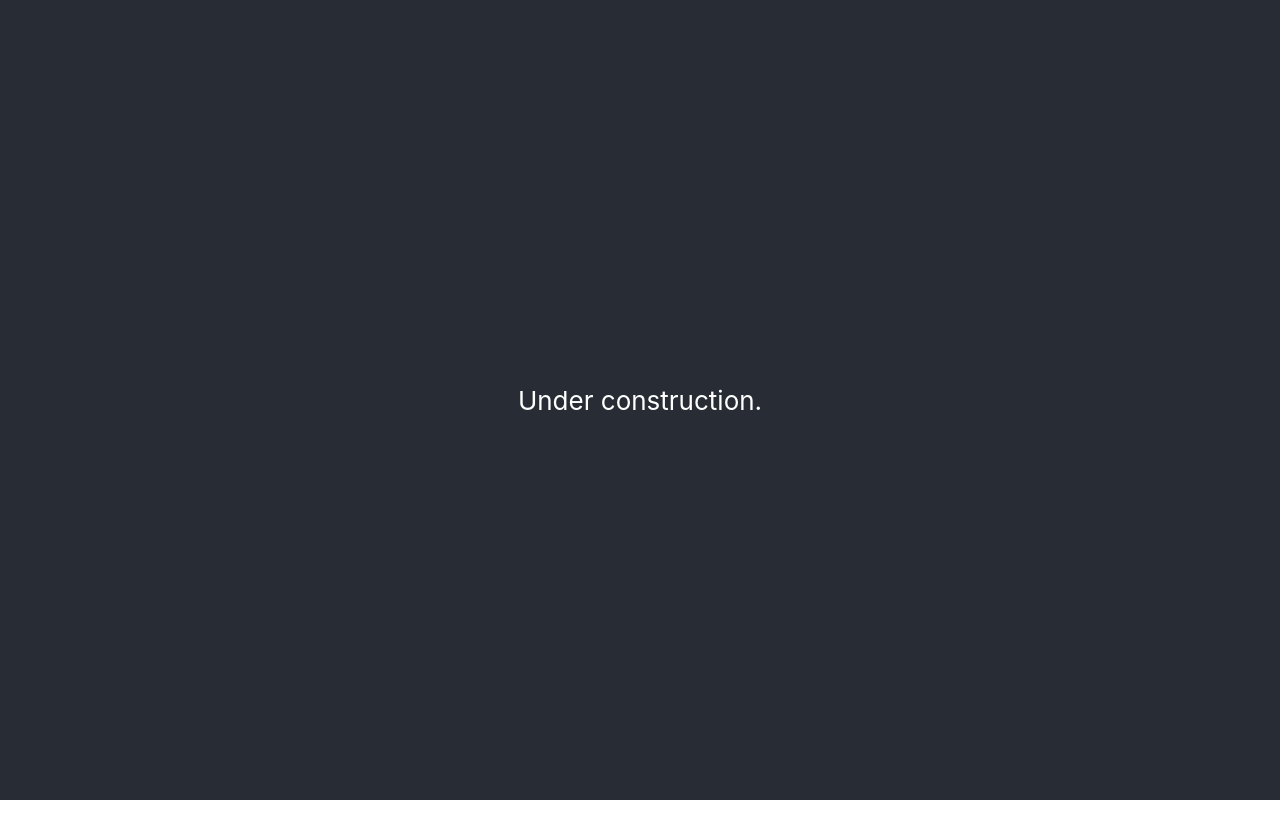
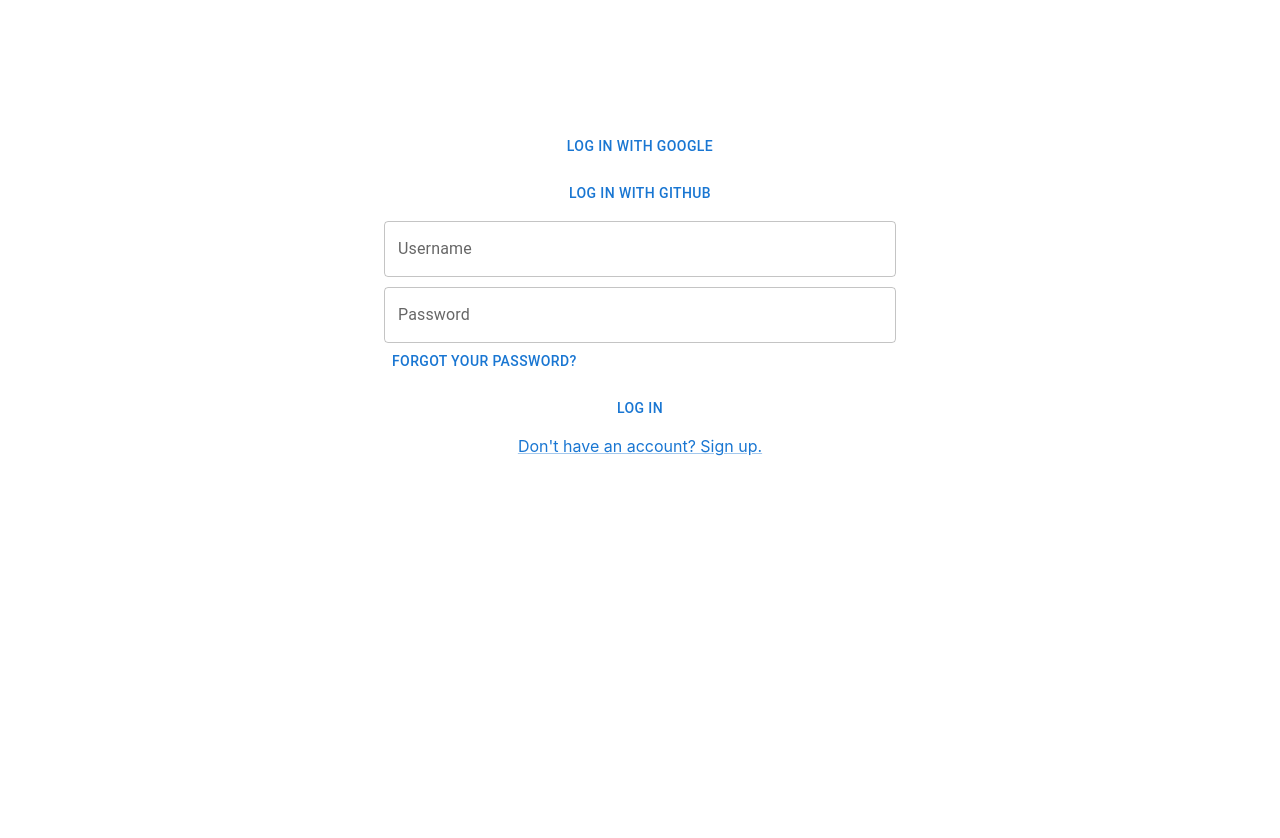
Before and after one commit to mrodz/receiptify, a React (Create React App) app in the folder frontend/: page /login in a window 1280 px wide. Shown: the top 838 px of the page. Before the commit the page ends 800 px from the top, so only its background shows below. Built offline with nearby package versions, Linux system fonts and the light colour scheme.

Commit message:
Build out Login Page

```diff
--- a/frontend/src/index.css
+++ b/frontend/src/index.css
@@ -11,3 +11,8 @@ code {
   font-family: source-code-pro, Menlo, Monaco, Consolas, 'Courier New',
     monospace;
 }
+
+html, body, #root {
+  width: 100%;
+  height: 100%;
+}
--- a/frontend/src/index.tsx
+++ b/frontend/src/index.tsx
@@ -18,7 +18,6 @@ root.render(
         <Route path="/login" element={<Login/>}></Route>
       </Routes>
     </BrowserRouter>
-    <App />
   </React.StrictMode>
 );
 
--- /dev/null
+++ b/frontend/src/pages/login/Login.css
@@ -0,0 +1,22 @@
+.login-container {
+    margin-top: 10%;
+    display: flex;
+    flex-direction: column;
+    align-items: center;
+    gap: 10px;
+}
+
+.login-field {
+    width: 40%;
+}
+
+.password-container {
+    width: 40%;
+    display: flex;
+    flex-direction: column;
+    align-items: start;
+}
+
+.password-container > .login-field {
+    width: 100%;
+}
--- a/frontend/src/pages/login/Login.tsx
+++ b/frontend/src/pages/login/Login.tsx
@@ -1,9 +1,22 @@
 import React from 'react';
+
+import { TextField, Button, Link } from "@mui/material"
+import "./Login.css"
 
 function Login() {
   return (
-    <div>
+    <div className="login-container">
+        <Button>Log in with Google</Button>
+        <Button>Log in with GitHub</Button>
 
+        <TextField className="login-field" label="Username" type="text"></TextField>
+        <div className="password-container">
+            <TextField className="login-field" label="Password" type="password"></TextField>
+            <Button>Forgot your password?</Button>
+        </div>
+
+        <Button>Log in</Button>
+        <Link href="/signin">Don't have an account? Sign up.</Link>
     </div>
   );
 }
```
